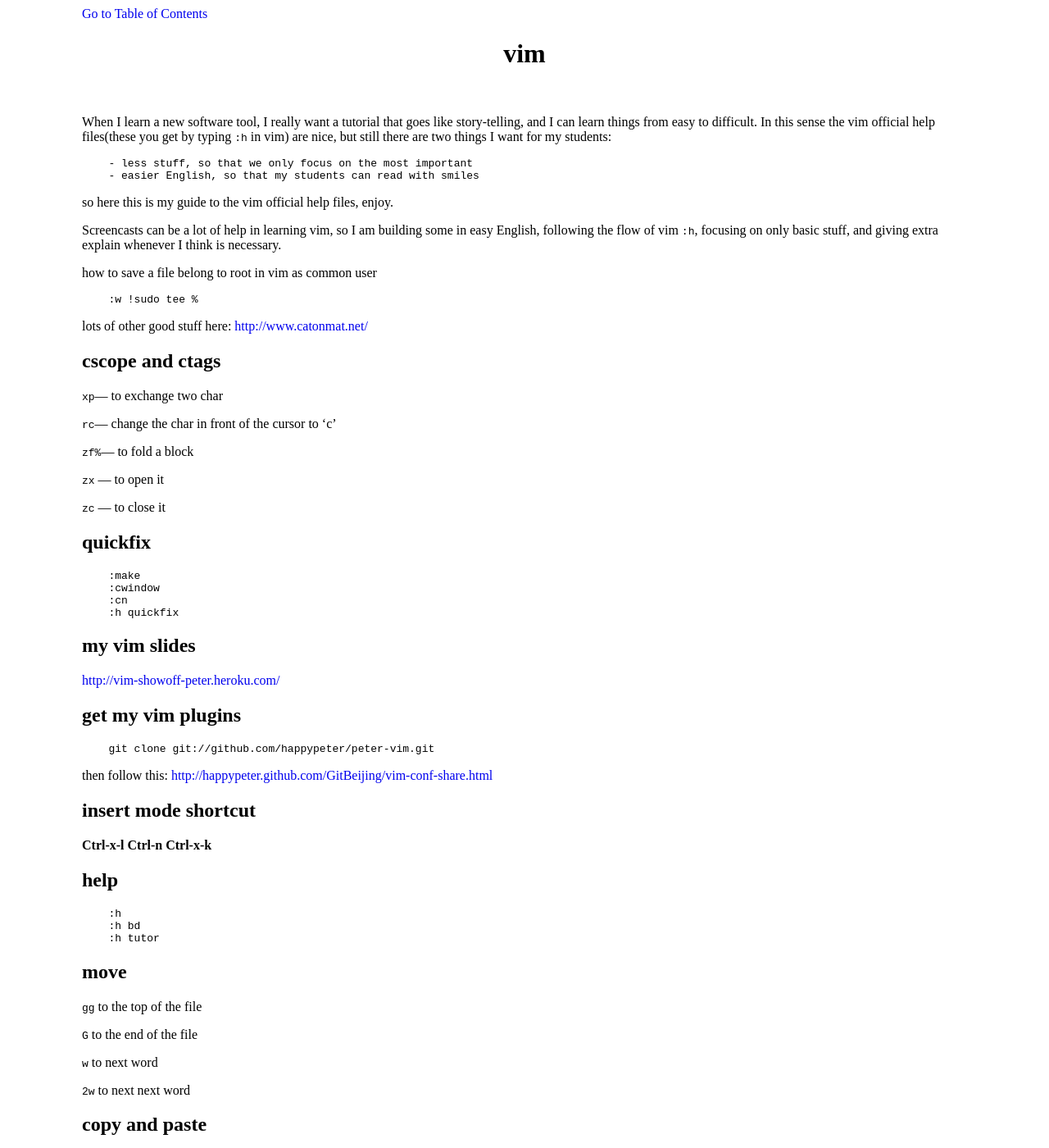
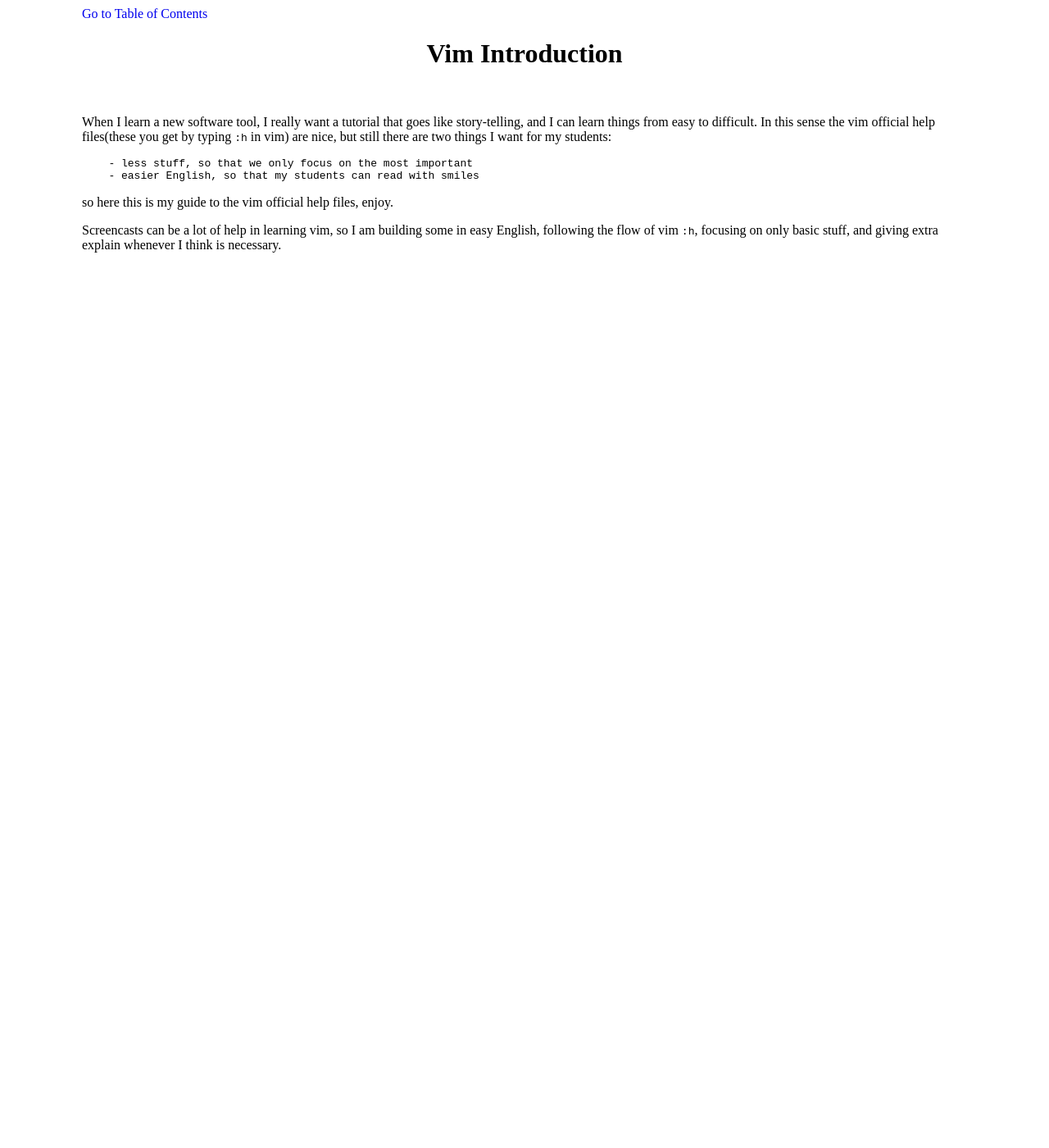
Before and after one commit to happypeter/LGCB, a Jekyll site: the page built from book/vim_intro.md, in a window 1280 px wide and 1400 px high. Shown: the whole window at 82% size. Built offline with Jekyll 4.4.1, drawn with Linux system fonts in a browser that asks for light colours; Markdown is read by kramdown in place of the engine named in the settings; some of the changed text lies outside the part shown.

Commit message:
vim peter

```diff
--- a/book/index.html
+++ b/book/index.html
@@ -30,6 +30,7 @@
     <li> <a href="vim_basic_move.html">Lesson4: Basic Movement</a> </li>
     <li> <a href="vim_command_rule.html">Lesson5: General Command rule</a> </li>
     <li> <a href="vim_help.html">Lesson6: Vim Help</a> </li>
+    <li> <a href="vim_peter.html">Lesson7: Have Peter's Conf</a> </li>
  </ul>
  <h2>Git</h2>
  <ul>
--- a/book/vim_intro.md
+++ b/book/vim_intro.md
@@ -1,6 +1,6 @@
 ---
 layout: book
-title: vim
+title: Vim Introduction
 ---
 
 
@@ -17,69 +17,3 @@ so here this is my guide to the vim official help files, enjoy.
 Screencasts can be a lot of help in learning vim, so I am building some in
 easy English, following the flow of vim `:h`, focusing on only basic stuff,
 and giving extra explain whenever I think is necessary.
-
-how to save a file belong to root in vim as common user
-
-    :w !sudo tee %
-
-lots of other good stuff here:
-<http://www.catonmat.net/>
-## cscope and ctags
-
-`xp`--- to exchange two char
-
-`rc`--- change the char in front of the cursor to 'c'
-
-`zf%`--- to fold a block
-
-`zx` --- to open it
-
-`zc` --- to close it
-## quickfix
-
-    :make
-    :cwindow
-    :cn
-    :h quickfix
-
-## my vim slides
-
-<http://vim-showoff-peter.heroku.com/>
-
-## get my vim plugins
-
-    git clone git://github.com/happypeter/peter-vim.git
-
-then follow this:
-<http://happypeter.github.com/GitBeijing/vim-conf-share.html>
-
-## insert mode shortcut
-__Ctrl-x-l__
-__Ctrl-n__
-__Ctrl-x-k__
-
-## help
-
-	:h
-	:h bd
-	:h tutor
-
-## move
-
-`gg` to the top of the file
-
-`G` to the end of the file
-
-`w` to next word
-
-`2w` to next next word
-
-## copy and paste
-
-__SHIFT_V__ then use `j` or `k` to move the cursor
-
-use `y` to copy
-
-and `d` to cut
-
-then move to another place then `p` (paste)
```
Also changed, not shown: book/vim_peter.md (added, +10 -0 lines).
